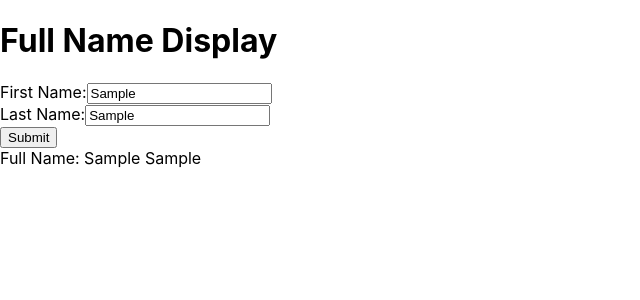
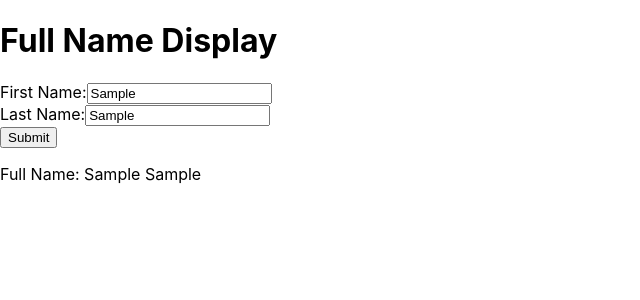
Before and after one commit to Harshal997/XDisplayName, a React (Create React App) app: page / in a window 1280 px wide. Both pictures are taken after typing "Sample", "Sample" into the empty fields and a click on the button "Submit". Shown: the top 300 px of the page, without its empty margins (0-640 px from the left). Built offline with nearby package versions, Linux system fonts and the light colour scheme.

Commit message:
Added minor fixes

```diff
--- a/src/components/Input.jsx
+++ b/src/components/Input.jsx
@@ -16,7 +16,7 @@ export const Input = () => {
                 <br />
                 <button type='submit'>Submit</button>
             </form>
-            {isSubmitted && `Full Name: ${fname} ${lname}`}
+            {isSubmitted && <p>Full Name: {fname} {lname}</p>}
         </div>
     )
 }
```
